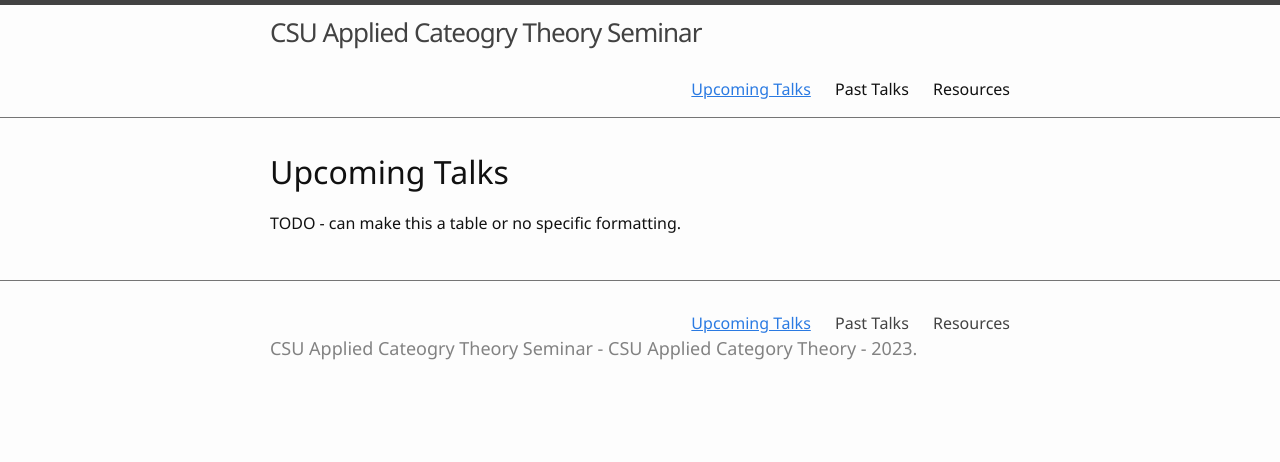
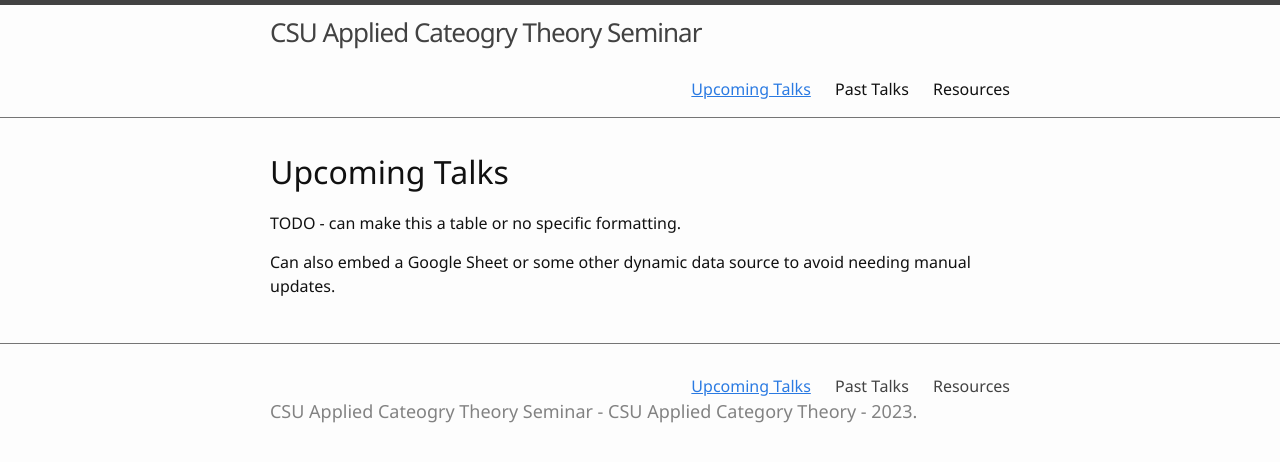
Before and after one commit to csu-applied-category-theory/csu-applied-category-theory.github.io, a Jekyll site: the page built from 00-upcoming.md, in a window 1280 px wide. Shown: the top 462 px of the page. Built offline with Jekyll 4.4.1, drawn with Linux system fonts in a browser that asks for light colours.

Commit message:
cannot count

```diff
--- a/00-upcoming.md
+++ b/00-upcoming.md
@@ -6,3 +6,5 @@ nav: true
 # Upcoming Talks
 
 TODO - can make this a table or no specific formatting.
+
+Can also embed a Google Sheet or some other dynamic data source to avoid needing manual updates.
```
Also changed, not shown: 01-past.md (+2 -0 lines), 02-resources.md (renamed from 03-resources.md), README.md.
